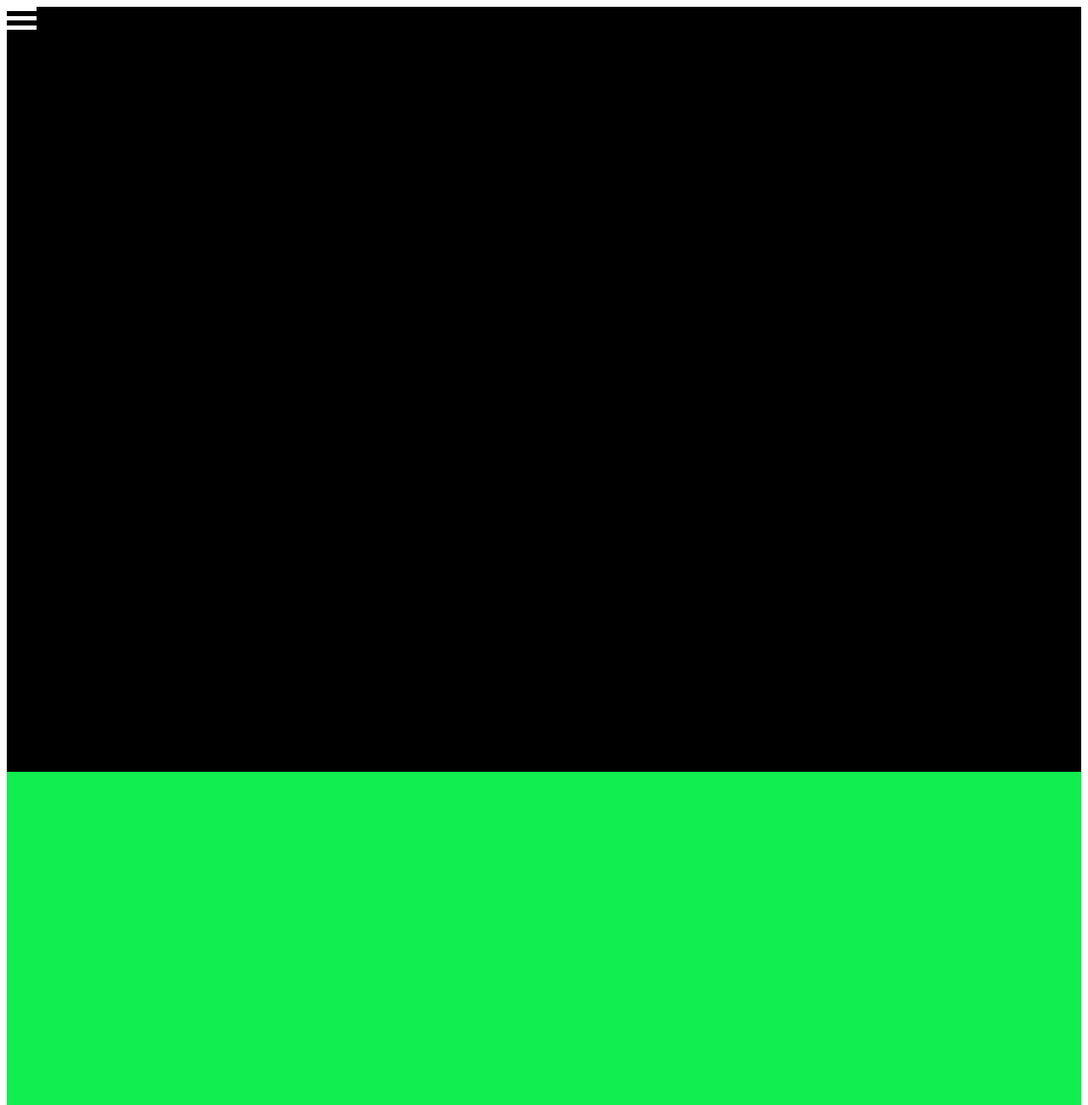
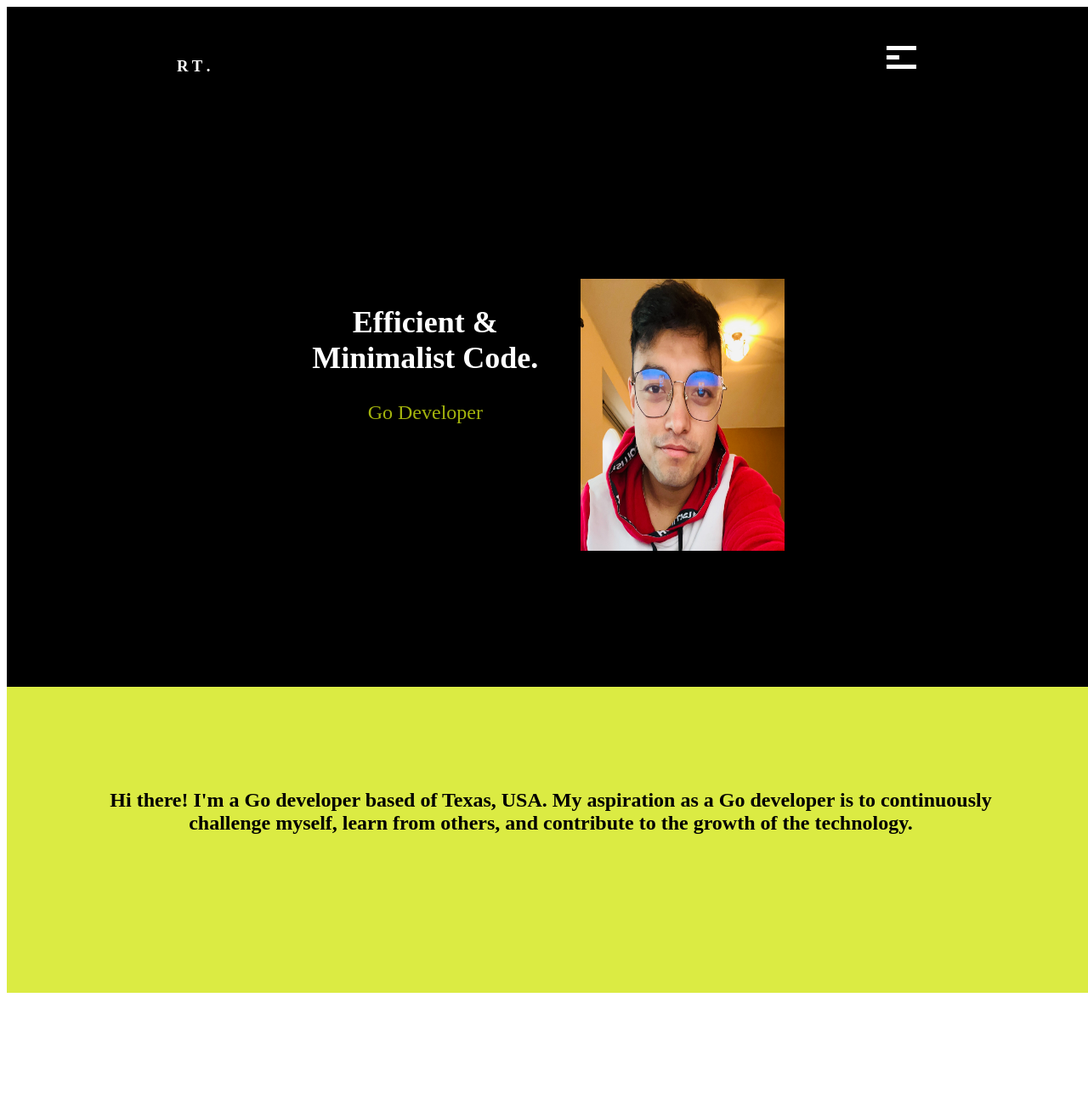
Before and after one commit to tajale72/tajale72.github.io, a plain HTML site: page project1.html in a window 1280 px wide. Shown: the top 1300 px of the page at 85% size. Drawn offline with Linux system fonts and the light colour scheme.

Commit message:
better desing

```diff
--- a/project1.css
+++ b/project1.css
@@ -2,16 +2,71 @@
     text-align: center;
     background: black;
     color: white;
-    height : 900px;
+    height: 100vh; /* sets the height to 100% of the viewport height */
+    width: 100vw;
+    background-size: contain
+
   }
 
-  .bar1, .bar2, .bar3 {
+  .container1 {
+    font-size : 2vh;
+    float : left;
+    margin-left : 25vh;
+    margin-top: 5vh;
+    cursor: pointer;
+  }
+
+  .container2 {
+    float : right;
+    margin-right : 25vh;
+    margin-top: 5vh;
+    cursor: pointer;
+  }
+
+  .container3 {
+    float : left;
+    margin-left : 15vh;
+    margin-top: 40vh;
+    cursor: pointer;
+    font-size : 3vh;
+  }
+
+  .container4 {
+    float : right;
+    margin-right : 15vh;
+    margin-top: 40vh;
+    cursor: pointer;
+    font-size : 4vh;
+  }
+
+  .container4 img {
+    width : 30vh;
+    height : 40vh;
+  }
+
+  /* .container3 h2 {
+    float : left;
+    cursor: pointer;
+    font-size : 2vh;
+    margin-top: 50vh;
+    margin-left: -30vh;
+  } */
+
+  .bar1, .bar3 {
     width: 35px;
     height: 5px;
     background-color: white;
     margin: 6px 0;
     transition: 0.4s;
     margin-right: 10px;
+  }
+
+  .bar2 {
+    width: 15px;
+    height: 5px;
+    background-color: white;
+    margin: 6px 0;
+    transition: 0.4s;
   }
 
   .change .bar1 {
@@ -26,21 +81,30 @@
 
   .body1 {
     text-align: center;
-    background: #11ee4f;
-    color: white;
-    height : 400px;
+    background: #d1e610c8;
+    color: black;
+    height: 45vh; /* sets the height to 100% of the viewport height */
+    width: 100vw;
+  }
+
+  .body1-description{
+    padding : 15vh;
+    font-size : 3vh;
+    font-weight: bold;
   }
 
   .body2 {
     text-align: center;
     background: white;
     color: white;
-    height : 900px;
+    height: 120vh; /* sets the height to 100% of the viewport height */
+    width: 100vw;
   }
 
   .footer {
     text-align: center;
     background: black;
     color: black;
-    height : 400px;
+    height: 55vh; /* sets the height to 100% of the viewport height */
+    width: 100vw;
   }
--- a/project1.html
+++ b/project1.html
@@ -17,15 +17,38 @@
 <body>
 
     <div class="header">
-        <div class="container" onclick="myFunction(this)">
-            <div class="bar1"></div>
-            <div class="bar2"></div>
-            <div class="bar3"></div>
-          </div>
+
+
+        <!-- layer one header -->
+        <div>
+            <div class="container1" onclick="myFunction(this)">
+                <h3>R T .</h3>
+            </div>
+
+            <div class="container2" onclick="myFunction(this)">
+                <div class="bar1"></div>
+                <div class="bar2"></div>
+                <div class="bar3"></div>
+            </div>
+
+            <!-- layer two header -->
+        </div>
+        <div class="container3">
+            <h2>Efficient & <br> Minimalist Code.</h2>
+            <p style="color:  #d1e610c8;"> Go Developer</p>
+        </div>
+
+
+        <div class="container4">
+            <img src="profil3.jpg">
+        </div>
     </div>
 
     <div class="body1">
-
+        <div class="body1-description">
+            Hi there! I'm a Go developer based of Texas, USA.
+            My aspiration as a Go developer is to continuously challenge myself, learn from others, and contribute to the growth of the technology.
+        </div>
     </div>
 
     <div class="body2">
```
Also changed, not shown: profil3.jpg (added).
